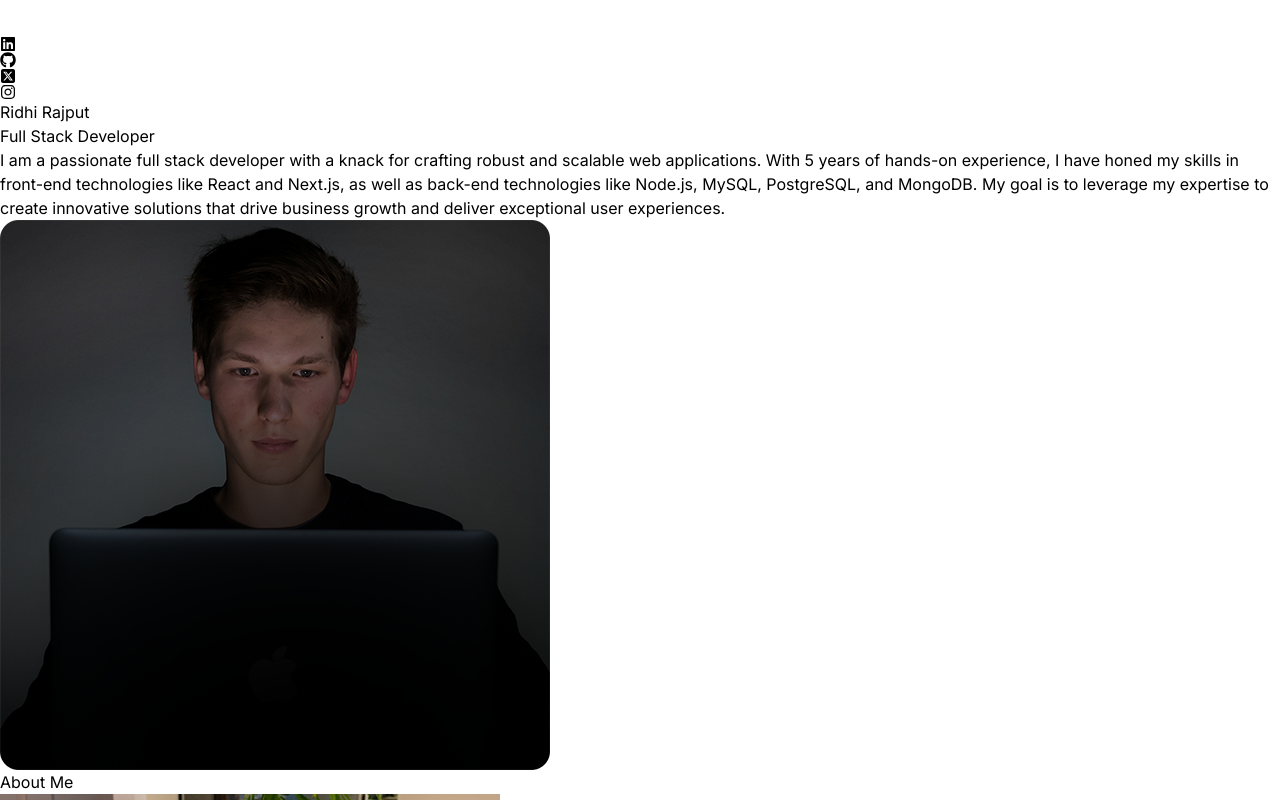
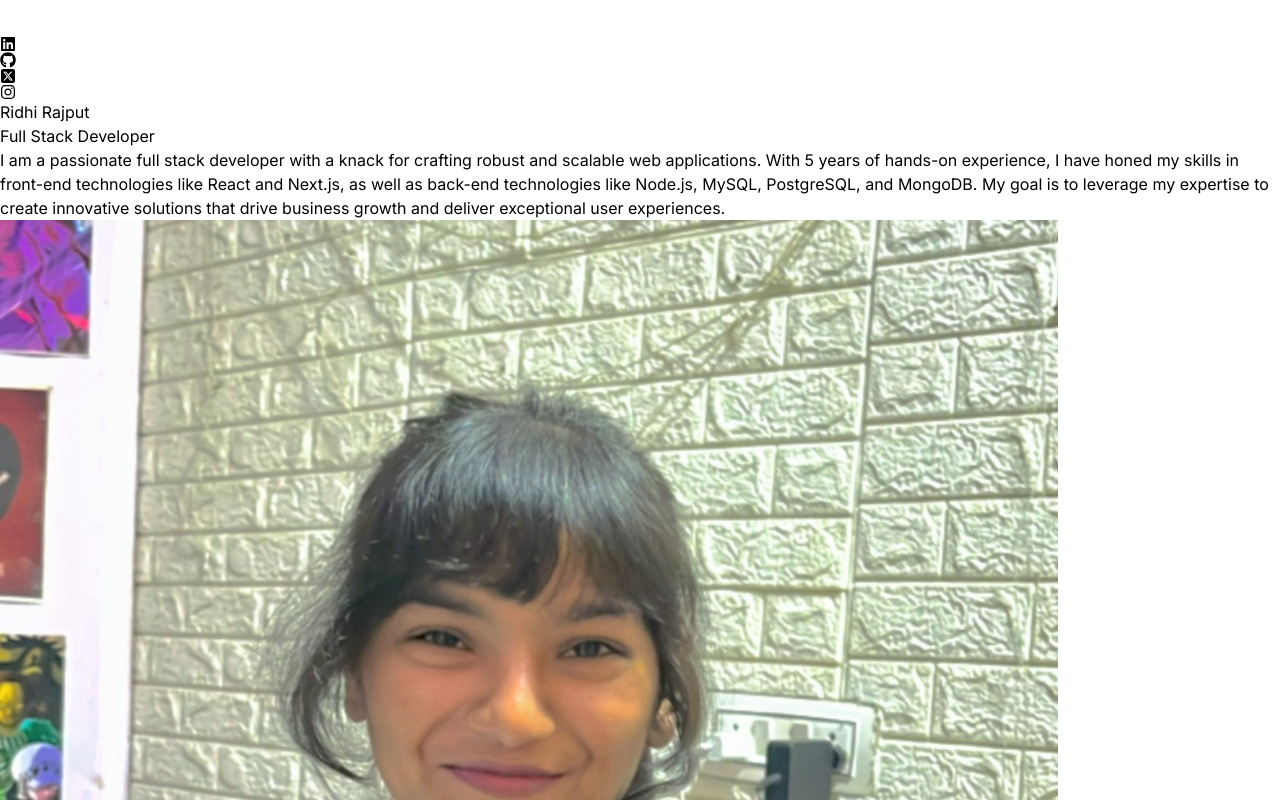
Before and after one commit to ridhi-rj/Portfolio_React, a React (Vite) app: page / in a window 1280 px wide. Shown: the top 800 px of the page. Built offline with nearby package versions, Linux system fonts and the light colour scheme.

Commit message:
Adding MyPic

```diff
--- a/src/components/Hero.jsx
+++ b/src/components/Hero.jsx
@@ -1,5 +1,5 @@
 import { HERO_CONTENT } from "../constants";
-import profilePic from "../assets/kevinRushProfile.png"
+import profilePic from "../assets/ridhiRajput.jpg"
 
 const Hero = () => {
     return (
@@ -17,7 +17,7 @@ const Hero = () => {
              </div>
              <div className = "w-full lg:w-1/2 p-8">
                 <div className = "flex justify center">
-                    <img src = {profilePic} alt="Kevin Rush"></img>
+                    <img className = "rounded" src = {profilePic} alt="Ridhi Rajput"></img>
                 </div>
              </div>
         </div>
```
Also changed, not shown: src/assets/ridhiRajput.jpg (added).
